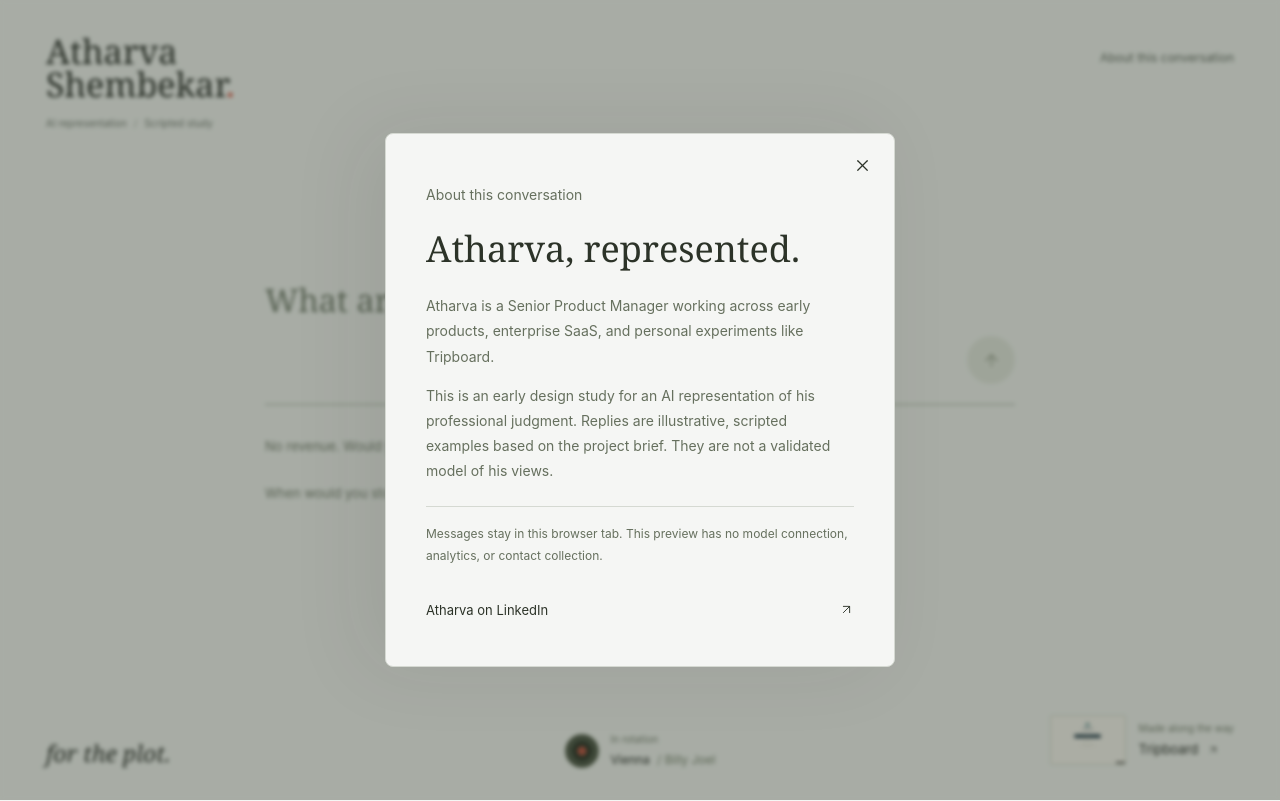
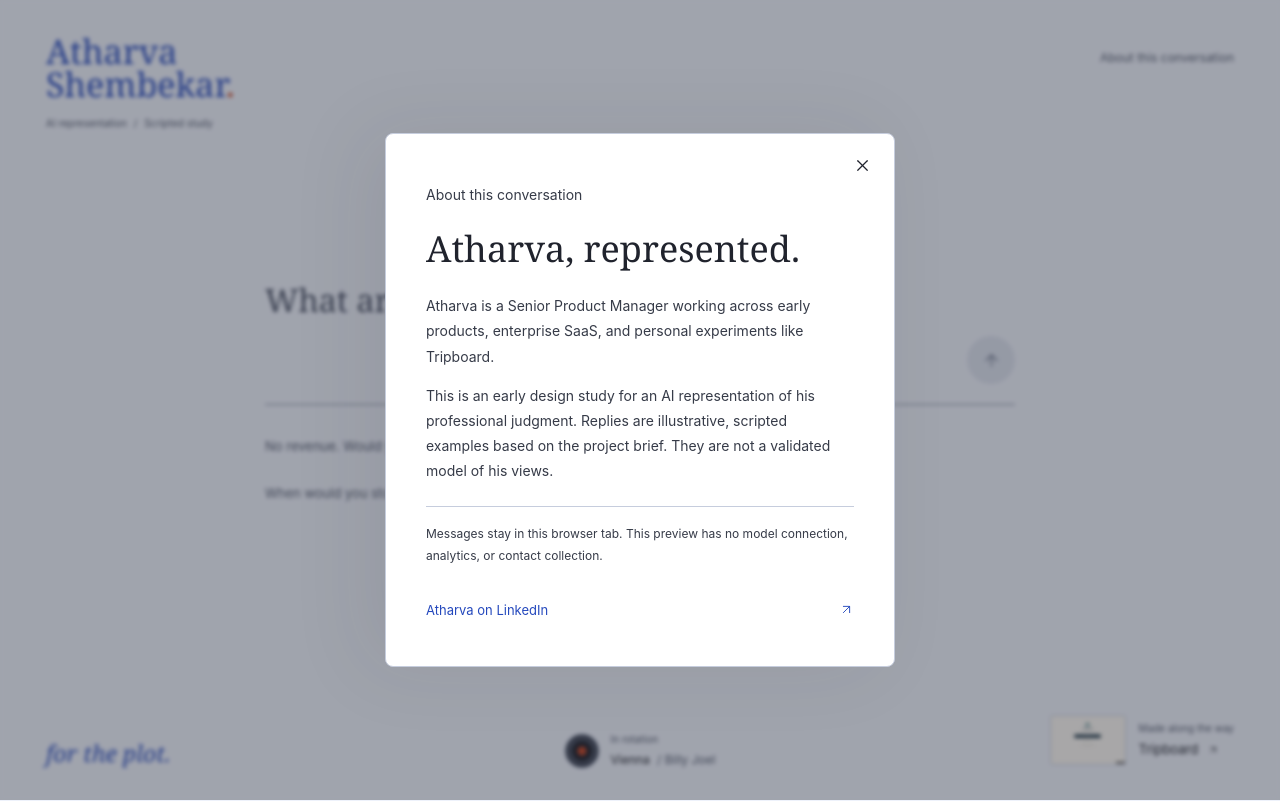
Before and after one commit to baburaokastylehai/fortheplot.today, a website with bundled scripts: page conversation/index.html in a window 1280 px wide. Both pictures are taken after a click on the button "About this conversation". Built offline with nearby package versions, Linux system fonts and the light colour scheme; files whose address does not match are found by name.

Commit message:
Apply intentional color roles to the conversation study

```diff
--- a/conversation/styles.css
+++ b/conversation/styles.css
@@ -1,4 +1,27 @@
-:root { color-scheme: light; color: #242824; background: #f5f6f4; font-family: -apple-system, BlinkMacSystemFont, "Segoe UI", sans-serif; --muted: #737a72; --line: #d5d9d2; --accent: #d54734; }
+:root {
+  color-scheme: light;
+  font-family: -apple-system, BlinkMacSystemFont, "Segoe UI", sans-serif;
+  --canvas: #eef2fb;
+  --surface: #ffffff;
+  --ink: #20232d;
+  --body: #363b48;
+  --muted: #555d70;
+  --placeholder: #454d61;
+  --line: #c6cddd;
+  --input-line: #818b9f;
+  --signature: #2549bd;
+  --signature-hover: #19358f;
+  --hover-surface: #dce5fa;
+  --accent: #c34424;
+  --accent-hover: #a5361b;
+  --on-accent: #ffffff;
+  --inactive: #dce2ee;
+  --on-inactive: #697389;
+  --selection: #ffcfbc;
+  color: var(--ink);
+  background: var(--canvas);
+}
+::selection { color: var(--ink); background: var(--selection); }
 * { box-sizing: border-box; letter-spacing: 0; }
 body { margin: 0; min-width: 280px; }
 button, textarea { font: inherit; }
@@ -8,21 +31,21 @@ button, a { touch-action: manipulation; }
 a { color: inherit; text-decoration: none; }
 button:disabled { cursor: default; }
 button[hidden], [hidden] { display: none !important; }
-button:focus-visible, a:focus-visible, textarea:focus-visible { outline: 2px solid #353b34; outline-offset: 5px; }
+button:focus-visible, a:focus-visible, textarea:focus-visible { outline: 2px solid var(--accent); outline-offset: 5px; }
 svg { width: 19px; height: 19px; stroke-width: 1.5; flex-shrink: 0; }
 .sr-only { position: absolute; width: 1px; height: 1px; overflow: hidden; clip-path: inset(50%); white-space: nowrap; }
 .app-shell { min-height: 100dvh; position: relative; }
-.site-header { position: sticky; top: 0; z-index: 20; display: flex; justify-content: space-between; align-items: flex-start; padding: 35px 46px 24px; background: #f5f6f4; }
-.conversation-identity h1 { font: 34px/.97 "Iowan Old Style", Baskerville, Georgia, serif; margin: 0; font-weight: 400; }
+.site-header { position: sticky; top: 0; z-index: 20; display: flex; justify-content: space-between; align-items: flex-start; padding: 35px 46px 24px; background: var(--canvas); }
+.conversation-identity h1 { font: 34px/.97 "Iowan Old Style", Baskerville, Georgia, serif; margin: 0; font-weight: 400; color: var(--signature); }
 .conversation-identity h1 span { color: var(--accent); }
 .conversation-identity small { display: block; font-size: 10px; color: var(--muted); margin-top: 16px; }
-.conversation-identity small span { color: #a0a69c; margin: 0 4px; }
+.conversation-identity small span { color: var(--muted); margin: 0 4px; }
 .header-actions { display: flex; align-items: center; gap: 18px; }
-.about-button { min-height: 44px; padding: 10px 0; font-size: 12px; color: #626a61; background: transparent; }
-.about-button:hover { color: #171e16; }
+.about-button { min-height: 44px; padding: 10px 0; font-size: 12px; color: var(--muted); background: transparent; }
+.about-button:hover { color: var(--signature); }
 .icon-button { position: relative; width: 44px; height: 44px; display: inline-flex; align-items: center; justify-content: center; padding: 0; border-radius: 50%; background: transparent; }
-.icon-button:hover { background: #e5e8e2; }
-[data-tooltip]::after { content: attr(data-tooltip); position: absolute; top: calc(100% + 8px); right: 0; z-index: 30; font-size: 11px; padding: 7px 10px; color: #f9fbf7; background: #30382e; border-radius: 4px; width: max-content; pointer-events: none; opacity: 0; transition: opacity .1s; }
+.icon-button:hover { background: var(--hover-surface); }
+[data-tooltip]::after { content: attr(data-tooltip); position: absolute; top: calc(100% + 8px); right: 0; z-index: 30; font-size: 11px; padding: 7px 10px; color: var(--surface); background: var(--ink); border-radius: 4px; width: max-content; pointer-events: none; opacity: 0; transition: opacity .1s; }
 [data-tooltip]:hover::after, [data-tooltip]:focus-visible::after { opacity: 1; transition-delay: .3s; }
 .reset-button { visibility: hidden; }
 .is-conversing .reset-button { visibility: visible; }
@@ -30,78 +53,84 @@ svg { width: 19px; height: 19px; stroke-width: 1.5; flex-shrink: 0; }
 .is-conversing .conversation-identity h1 br { display: none; }
 .is-conversing .conversation-identity h1 br::after { content: " "; }
 .is-conversing .conversation-identity small { margin-top: 8px; }
-.is-conversing .site-header { align-items: center; padding-top: 23px; padding-bottom: 20px; border-bottom: 1px solid #e5e8e1; }
+.is-conversing .site-header { align-items: center; padding-top: 23px; padding-bottom: 20px; border-bottom: 1px solid var(--line); }
 .composer-dock { position: absolute; top: 34dvh; width: 100%; padding: 0 32px; z-index: 10; }
 .composer-inner { width: min(750px, 100%); margin: 0 auto; position: relative; }
-.composer { display: flex; align-items: flex-end; gap: 18px; padding: 0 0 20px; border-bottom: 1px solid #a3aba0; }
-.composer:focus-within { border-color: #2d352b; }
-textarea { width: 0; flex: 1; resize: none; min-height: 112px; max-height: 150px; padding: 4px 0; font: 32px/1.5 "Iowan Old Style", Baskerville, Georgia, serif; background: transparent; border: 0; color: #252c23; }
-textarea::placeholder { color: #707a6b; opacity: 1; }
+.composer { display: flex; align-items: flex-end; gap: 18px; padding: 0 0 20px; border-bottom: 1px solid var(--input-line); }
+.composer:focus-within { border-color: var(--accent); box-shadow: 0 1px 0 var(--accent); }
+textarea { width: 0; flex: 1; resize: none; min-height: 112px; max-height: 150px; padding: 4px 0; font: 32px/1.5 "Iowan Old Style", Baskerville, Georgia, serif; background: transparent; border: 0; color: var(--ink); caret-color: var(--accent); }
+textarea::placeholder { color: var(--placeholder); opacity: 1; }
 textarea:focus-visible { outline: none; }
-.send-button, .stop-button { flex-shrink: 0; width: 48px; height: 48px; background: #283125; color: #f7f8f3; }
-.send-button:hover:not(:disabled), .stop-button:hover { background: #424f3d; }
-.send-button:disabled { background: #e6e9e1; color: #939b8b; }
+.send-button, .stop-button { flex-shrink: 0; width: 48px; height: 48px; background: var(--accent); color: var(--on-accent); }
+.send-button:hover:not(:disabled) { background: var(--accent-hover); }
+.stop-button { background: var(--ink); }
+.stop-button:hover { background: var(--body); }
+.send-button:disabled { background: var(--inactive); color: var(--on-inactive); }
 .stop-button svg { width: 12px; height: 12px; fill: currentColor; }
 .openings { display: flex; flex-direction: column; align-items: flex-start; gap: 3px; margin-top: 20px; }
-.opening { display: inline-flex; align-items: center; gap: 14px; min-height: 44px; padding: 8px 0; background: transparent; font-size: 13px; color: #767e70; line-height: 1.5; text-align: left; }
-.opening svg { width: 14px; height: 14px; color: #909989; }
-.opening:hover { color: #252f20; }
-.opening:hover svg { color: #252f20; }
+.opening { display: inline-flex; align-items: center; gap: 14px; min-height: 44px; padding: 8px 0; background: transparent; font-size: 13px; color: var(--muted); line-height: 1.5; text-align: left; }
+.opening svg { width: 14px; height: 14px; color: currentColor; }
+.opening:hover { color: var(--signature); }
+.opening:hover span { text-decoration: underline; text-underline-offset: 4px; }
 .site-footer { position: absolute; bottom: 31px; width: 100%; padding: 0 46px; display: grid; grid-template-columns: 1fr 1fr 1fr; align-items: end; gap: 28px; }
-.wordmark { justify-self: start; font: italic 23px "Iowan Old Style", Baskerville, Georgia, serif; }
+.wordmark { justify-self: start; font: italic 23px "Iowan Old Style", Baskerville, Georgia, serif; color: var(--signature); }
 .music-link { display: flex; align-items: center; gap: 12px; justify-self: center; font-size: 12px; line-height: 1.5; }
-.music-link small, .project-bookmark small { display: block; font-size: 10px; color: #788172; margin-bottom: 4px; }
-.music-artist { color: #798571; margin-left: 4px; }
-.record { display: block; width: 34px; height: 34px; border-radius: 50%; background: #2c3429; border: 6px double #6e7865; position: relative; }
-.record::after { content: ""; position: absolute; width: 9px; height: 9px; background: #bd5140; border-radius: 50%; top: 50%; left: 50%; transform: translate(-50%, -50%); }
+.music-link small, .project-bookmark small { display: block; font-size: 10px; color: var(--muted); margin-bottom: 4px; }
+.music-artist { color: var(--muted); margin-left: 4px; }
+.record { display: block; width: 34px; height: 34px; border-radius: 50%; background: var(--ink); border: 6px double var(--on-inactive); position: relative; }
+.record::after { content: ""; position: absolute; width: 9px; height: 9px; background: var(--accent); border-radius: 50%; top: 50%; left: 50%; transform: translate(-50%, -50%); }
 .project-bookmark { display: flex; align-items: center; gap: 13px; min-height: 58px; justify-self: end; background: transparent; padding: 0; text-align: left; font-size: 13px; }
-.project-bookmark img { width: 76px; height: 50px; object-fit: cover; border: 1px solid #d5d9cc; border-radius: 2px; }
+.project-bookmark img { width: 76px; height: 50px; object-fit: cover; border: 1px solid var(--line); border-radius: 2px; }
+.project-bookmark:hover, .music-link:hover { color: var(--signature); }
+.project-bookmark:hover > span, .music-link:hover > span:last-child { text-decoration: underline; text-underline-offset: 4px; }
 .project-bookmark span { display: block; line-height: 1.5; }
 .project-bookmark svg { width: 12px; height: 12px; margin-left: 9px; vertical-align: middle; }
 .is-conversing .site-footer { display: none; }
-.is-conversing .composer-dock { position: fixed; top: auto; bottom: 0; padding: 18px 24px max(24px, env(safe-area-inset-bottom)); background: #f5f6f4; }
+.is-conversing .composer-dock { position: fixed; top: auto; bottom: 0; padding: 18px 24px max(24px, env(safe-area-inset-bottom)); background: var(--canvas); }
 .is-conversing .composer { padding-bottom: 11px; }
 .is-conversing textarea { font: 16px/1.5 -apple-system, BlinkMacSystemFont, "Segoe UI", sans-serif; min-height: 48px; padding: 12px 0; }
 .is-conversing .send-button, .is-conversing .stop-button { width: 44px; height: 44px; }
 .conversation { width: min(750px, calc(100% - 48px)); margin: 0 auto; padding: 38px 0 180px; }
 .message { position: relative; margin-bottom: 32px; }
-.message-label { color: #7b8275; font-size: 10px; margin-bottom: 13px; }
-.message.user .message-content { font: 24px/1.45 "Iowan Old Style", Baskerville, Georgia, serif; white-space: pre-wrap; overflow-wrap: anywhere; color: #252c23; }
-.message.assistant .message-content { font-size: 17px; line-height: 1.75; overflow-wrap: anywhere; color: #3a4236; }
+.message-label { color: var(--muted); font-size: 10px; margin-bottom: 13px; }
+.message.user .message-content { font: 24px/1.45 "Iowan Old Style", Baskerville, Georgia, serif; white-space: pre-wrap; overflow-wrap: anywhere; color: var(--ink); }
+.message.assistant .message-content { font-size: 17px; line-height: 1.75; overflow-wrap: anywhere; color: var(--body); }
 .message-content p { margin: 0 0 18px; }
 .message-content p:last-child { margin-bottom: 0; }
 .message.assistant { margin-bottom: 39px; }
 .reply-context { display: flex; align-items: center; gap: 12px; margin-top: 13px; }
-.evidence-link { display: inline-flex; align-items: center; gap: 9px; min-height: 44px; background: transparent; padding: 4px 0; font-size: 12px; text-decoration: underline; text-underline-offset: 5px; }
+.evidence-link { display: inline-flex; align-items: center; gap: 9px; min-height: 44px; background: transparent; padding: 4px 0; font-size: 12px; color: var(--signature); text-decoration: underline; text-underline-offset: 5px; }
+.evidence-link:hover { color: var(--signature-hover); }
 .evidence-link svg { width: 14px; height: 14px; }
-.copy-reply { opacity: 0; color: #838d7b; margin-left: auto; }
+.copy-reply { opacity: 0; color: var(--muted); margin-left: auto; }
 .message:hover .copy-reply, .message:focus-within .copy-reply { opacity: 1; }
 .followups { display: flex; flex-wrap: wrap; gap: 3px 26px; }
-.followup { display: inline-flex; align-items: center; gap: 10px; min-height: 44px; padding: 7px 0; background: transparent; color: #6c7762; font-size: 12px; line-height: 1.5; text-align: left; }
-.followup:hover { color: #232c1d; }
+.followup { display: inline-flex; align-items: center; gap: 10px; min-height: 44px; padding: 7px 0; background: transparent; color: var(--muted); font-size: 12px; line-height: 1.5; text-align: left; }
+.followup:hover { color: var(--signature); text-decoration: underline; text-underline-offset: 4px; }
 .followup svg { width: 14px; height: 14px; }
 .status-line { margin-top: 16px; font-size: 12px; color: var(--muted); }
-.latest-button { position: absolute; bottom: calc(100% + 14px); left: 50%; transform: translateX(-50%); display: flex; align-items: center; gap: 8px; min-height: 44px; padding: 8px 15px; font-size: 12px; border: 1px solid var(--line); border-radius: 6px; background: #f5f6f4; white-space: nowrap; }
+.latest-button { position: absolute; bottom: calc(100% + 14px); left: 50%; transform: translateX(-50%); display: flex; align-items: center; gap: 8px; min-height: 44px; padding: 8px 15px; font-size: 12px; border: 1px solid var(--input-line); border-radius: 6px; background: var(--surface); white-space: nowrap; }
 .latest-button svg { width: 14px; height: 14px; }
-dialog { color: #2c3328; background: #f5f6f4; border: 1px solid var(--line); padding: 0; box-shadow: -20px 0 80px #232b2014; }
-dialog::backdrop { background: #29342360; backdrop-filter: blur(2px); }
+dialog { color: var(--ink); background: var(--surface); border: 1px solid var(--line); padding: 0; box-shadow: -20px 0 80px #20232d14; }
+dialog::backdrop { background: #20232d60; backdrop-filter: blur(2px); }
 .evidence-dialog { width: min(430px, 100%); height: 100dvh; max-height: 100dvh; max-width: 100%; margin: 0 0 0 auto; border-radius: 0; }
-.evidence-header { position: sticky; top: 0; z-index: 1; display: flex; justify-content: space-between; align-items: center; padding: 24px 22px 14px 32px; background: #f5f6f4; }
+.evidence-header { position: sticky; top: 0; z-index: 1; display: flex; justify-content: space-between; align-items: center; padding: 24px 22px 14px 32px; background: var(--surface); }
 .eyebrow { margin: 0; font-size: 11px; color: var(--muted); }
 .evidence-body { padding: 12px 32px 40px; }
-.project-image { display: block; width: 100%; aspect-ratio: 1.5; object-fit: cover; object-position: top; border: 1px solid #dce0d5; border-radius: 4px; margin-bottom: 31px; }
+.project-image { display: block; width: 100%; aspect-ratio: 1.5; object-fit: cover; object-position: top; border: 1px solid var(--line); border-radius: 4px; margin-bottom: 31px; }
 .project-category { font-size: 11px; color: var(--muted); margin: 0 0 12px; }
 h2 { font: 40px/1.13 "Iowan Old Style", Baskerville, Georgia, serif; margin: 0 0 24px; }
 h2 span { color: var(--accent); }
-.evidence-body p, .about-dialog p { font-size: 14px; line-height: 1.8; color: #66705e; }
-.evidence-body .project-summary { font: 22px/1.45 "Iowan Old Style", Baskerville, Georgia, serif; color: #283121; }
+.evidence-body p, .about-dialog p { font-size: 14px; line-height: 1.8; color: var(--body); }
+.evidence-body .project-summary { font: 22px/1.45 "Iowan Old Style", Baskerville, Georgia, serif; color: var(--ink); }
 .project-facts { padding: 12px 0; margin-top: 28px; border-block: 1px solid var(--line); }
 .project-facts div { margin: 15px 0; }
 .project-facts span { font-size: 10px; color: var(--muted); }
 .project-facts p { margin: 5px 0 0; font-size: 12px; }
 .project-link, .source-link, .discuss-project { display: flex; justify-content: space-between; align-items: center; gap: 16px; min-height: 48px; padding: 12px 0; font-size: 13px; }
 .project-link { margin-top: 19px; }
-.source-link { color: #77816e; }
+.project-link, .source-link { color: var(--signature); }
+.project-link:hover, .source-link:hover { color: var(--signature-hover); text-decoration: underline; text-underline-offset: 4px; }
 .project-link svg, .source-link svg, .discuss-project svg { width: 15px; height: 15px; }
 .discuss-project { width: 100%; background: transparent; border-top: 1px solid var(--line); margin-top: 24px; }
 .about-dialog { width: min(510px, calc(100% - 32px)); max-height: calc(100dvh - 40px); padding: 48px 40px 32px; border-radius: 8px; }
@@ -149,3 +178,4 @@ h2 span { color: var(--accent); }
 @media (max-height: 650px) and (max-width: 600px) { .composer-dock { top: 29dvh; } .site-footer { bottom: 18px; gap: 14px; } }
 @media (hover: none) { .copy-reply { opacity: 1; } [data-tooltip]::after { display: none; } }
 @media (prefers-reduced-motion: reduce) { *, *::before, *::after { transition: none !important; animation: none !important; scroll-behavior: auto !important; } }
+@media (forced-colors: active) { textarea:focus-visible { outline: 2px solid Highlight; outline-offset: 4px; } .composer:focus-within { border-color: Highlight; } }
```
Also changed, not shown: conversation/index.html (+1 -1 lines), conversation/README.md.
